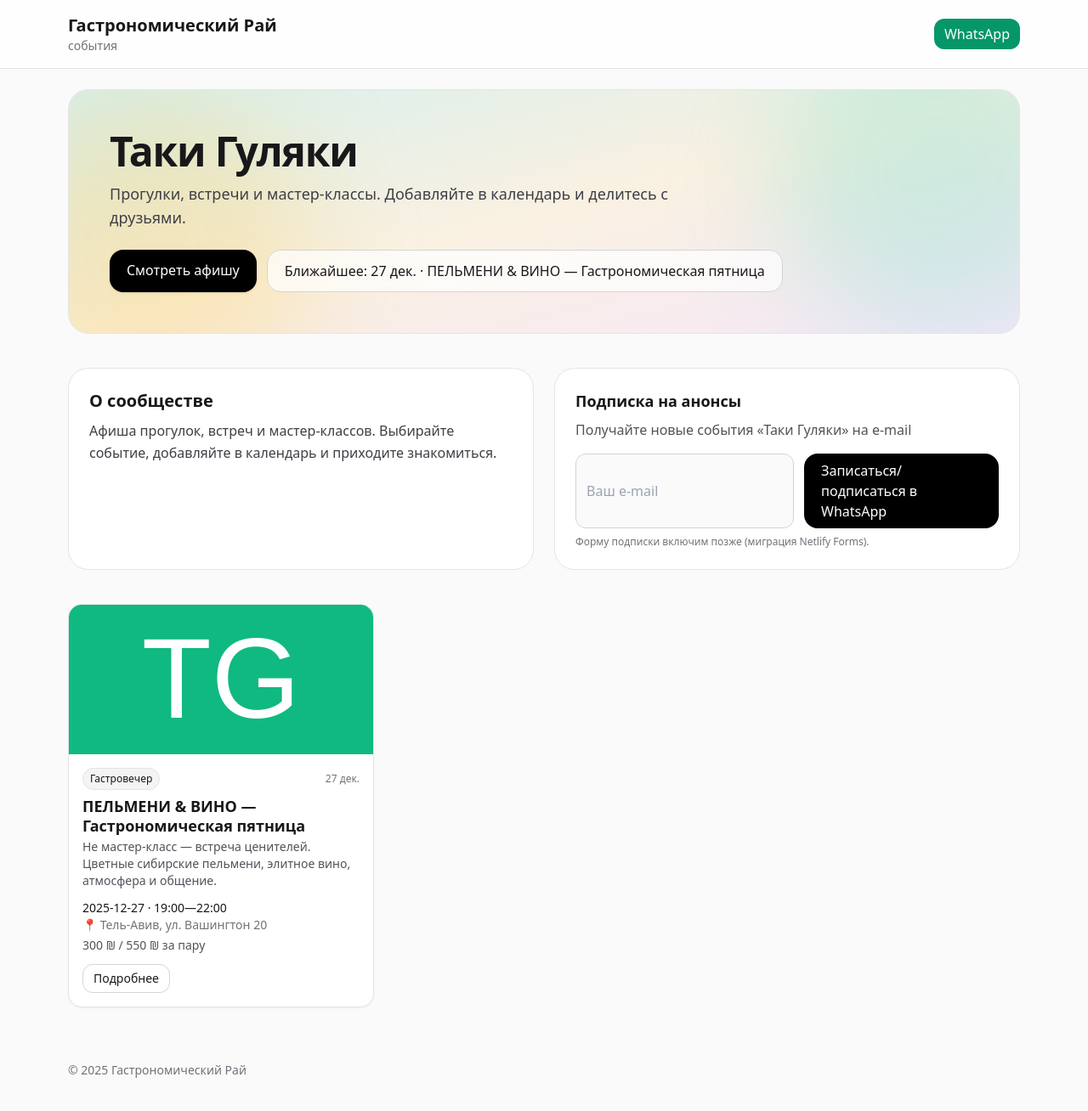
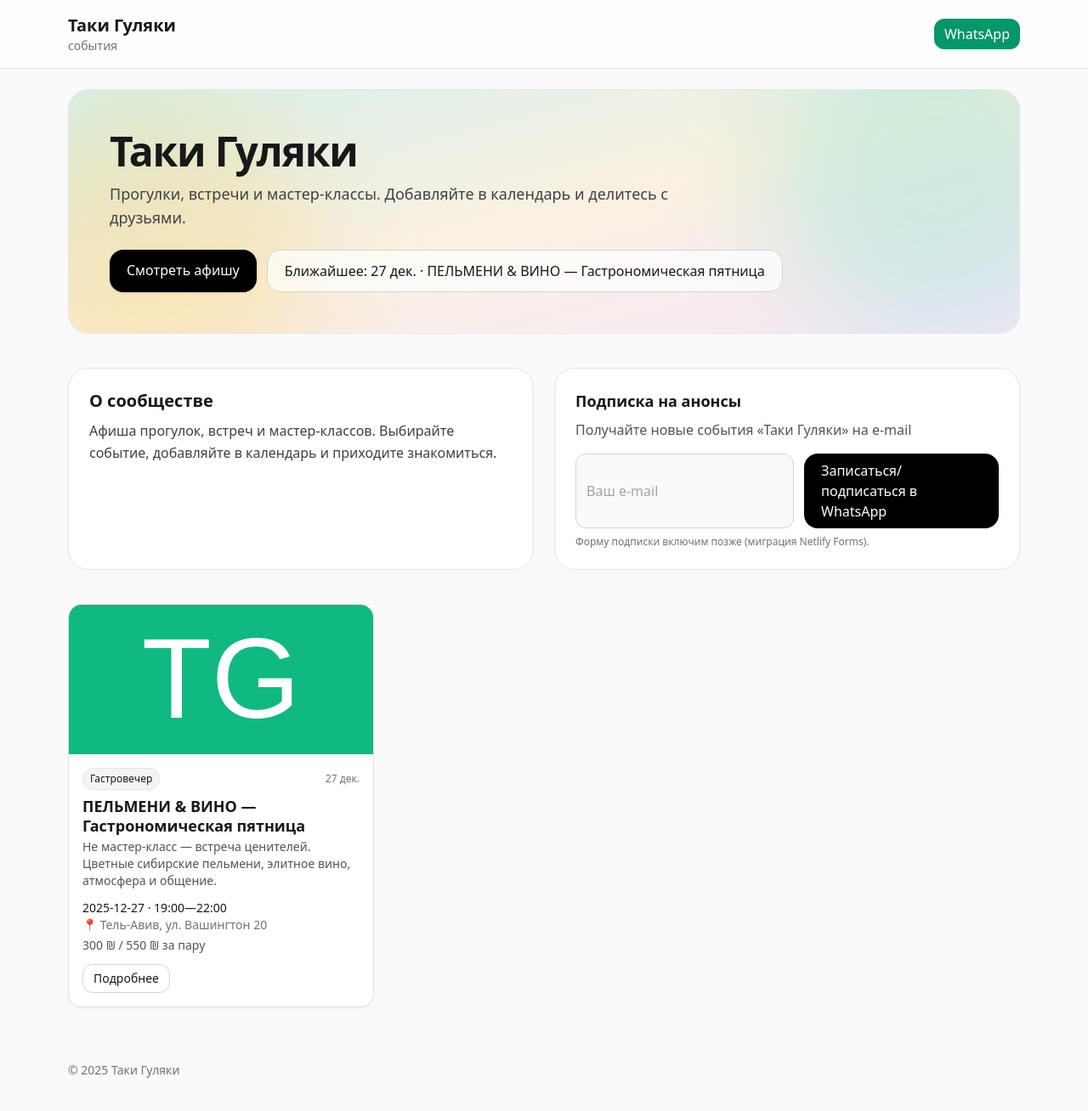
Before and after one commit to dima1000/takigulyaki, a Next.js app: page / in a window 1280 px wide. Shown: the whole page at 85% size. Built offline with nearby package versions, Linux system fonts and the light colour scheme.

Commit message:
13.12.25.13.21

```diff
--- a/app/layout.tsx
+++ b/app/layout.tsx
@@ -2,11 +2,11 @@
 import "./globals.css";
 
 export const metadata: Metadata = {
-  title: "Гастрономический Рай — события",
-  description: "Мероприятия сообщества: вкусы, люди и открытия.",
+  title: "Таки Гуляки — события",
+  description: "Мероприятия сообщества: Прогулки, встречи и мастер-классы.",
   openGraph: {
-    title: "Гастрономический Рай — события",
-    description: "Мероприятия сообщества: вкусы, люди и открытия.",
+    title: "Таки Гуляки — события",
+    description: "Мероприятия сообщества: Прогулки, встречи и мастер-классы.",
     images: ["/images/og-home.jpg"],
     type: "website",
   },
@@ -21,7 +21,7 @@
           <header className="sticky top-0 z-30 backdrop-blur bg-white/80 border-b border-zinc-200">
             <div className="max-w-6xl mx-auto px-4 py-4 flex items-center gap-3">
               <a href="/" className="no-underline">
-                <div className="text-xl font-semibold">Гастрономический Рай</div>
+                <div className="text-xl font-semibold">Таки Гуляки</div>
                 <div className="text-sm text-zinc-500">события</div>
               </a>
               <a
@@ -33,7 +33,7 @@
             </div>
           </header>
           <main className="max-w-6xl mx-auto px-4 py-6">{children}</main>
-          <footer className="max-w-6xl mx-auto px-4 py-10 text-sm text-zinc-500">© {new Date().getFullYear()} Гастрономический Рай</footer>
+          <footer className="max-w-6xl mx-auto px-4 py-10 text-sm text-zinc-500">© {new Date().getFullYear()} Таки Гуляки</footer>
         </div>
       </body>
     </html>
```
